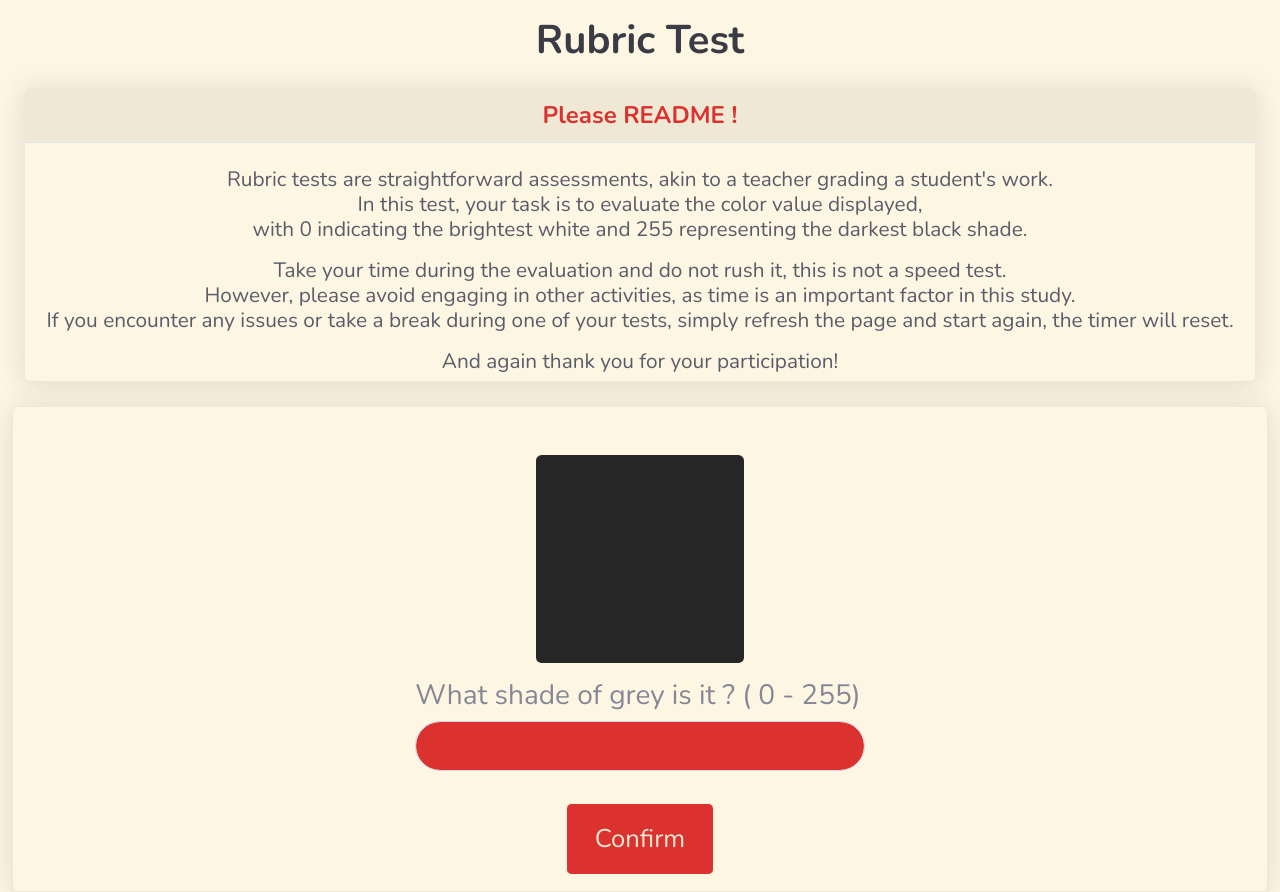
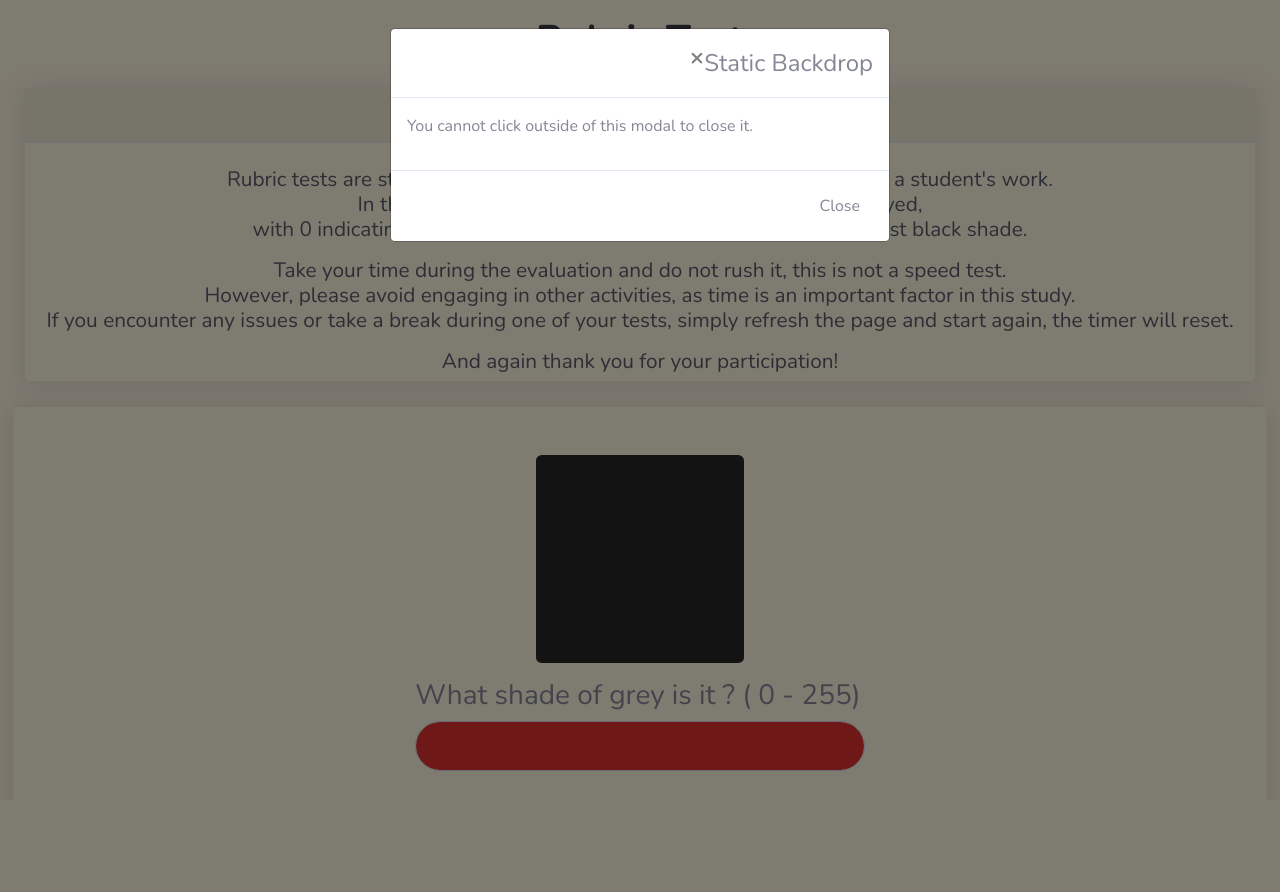
Before and after one commit to valerianCapon/Adaptive-Online-Grading, a Django app: page /rubric-test/ in a window 1280 px wide. After the commit the page ends 771 px from the top, so only its background shows below. Run offline with Django 4.2, Linux system fonts and the light colour scheme; the visitor is signed in with stand-in values (Sample User, id 1); some libraries are stand-ins or nearby versions.

Commit message:
pop up test color rubric

```diff
--- a/CTJTest_WebSite/apps/colorTestApp/views.py
+++ b/CTJTest_WebSite/apps/colorTestApp/views.py
@@ -5,6 +5,8 @@ from django.urls import reverse_lazy
 from django.contrib.auth.mixins import LoginRequiredMixin
 
 from .forms import RubricForm
+from .models import ColorSetAssessment
+
 
 # Rubric Views
 class RubricTutorialView(LoginRequiredMixin, FormView):
--- a/CTJTest_WebSite/templates/rubric_test.html
+++ b/CTJTest_WebSite/templates/rubric_test.html
@@ -2,10 +2,32 @@
 {% load static %}
 {% load widget_tweaks %}
 
-
 {% block title %}Rubric Test{% endblock %}
 {% block content %}
+<script src="https://ajax.googleapis.com/ajax/libs/jquery/3.6.4/jquery.min.js"></script>
 <link href="{% static 'css/rubric_test.css' %}" rel="stylesheet">
+
+
+ <!-- Modal -->
+ <div class="modal fade" id="myModal" role="dialog">
+    <div class="modal-dialog">
+
+      <!-- Modal content-->
+      <div class="modal-content">
+        <div class="modal-header">
+          <button type="button" class="close" data-dismiss="modal">×</button>
+          <h4 class="modal-title">Static Backdrop</h4>
+        </div>
+        <div class="modal-body">
+          <p>You cannot click outside of this modal to close it.</p>
+        </div>
+        <div class="modal-footer">
+          <button type="button" class="btn btn-default" data-dismiss="modal">Close</button>
+        </div>
+      </div>
+
+    </div>
+  </div>
 
 <div class="container-fluid">
     <div class="align-items-center text-center">
@@ -78,4 +100,16 @@
 
 
 
+
+
+
+
+
+<script>
+    $(window).on('load', function() {
+        $('#myModal').modal('show');
+    });
+</script>
+
+
 {% endblock %}
```
